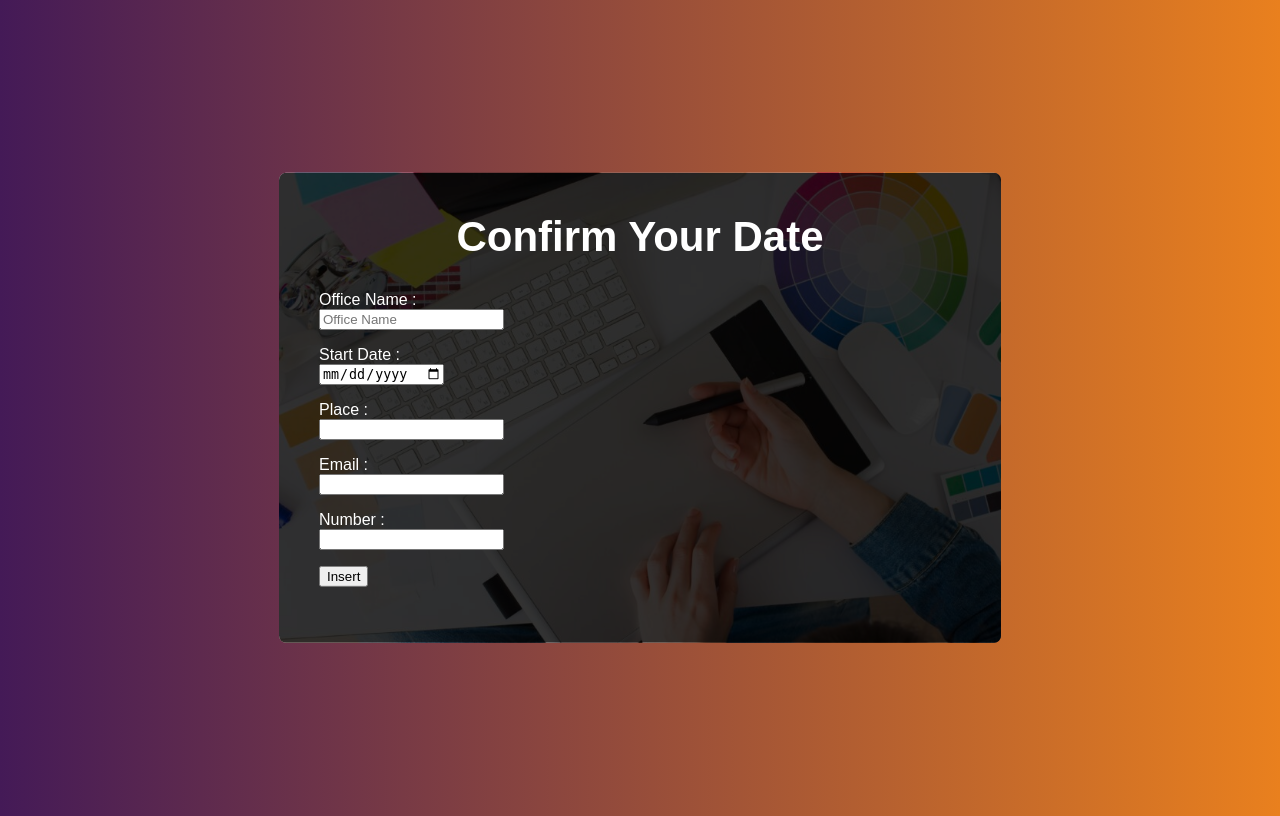
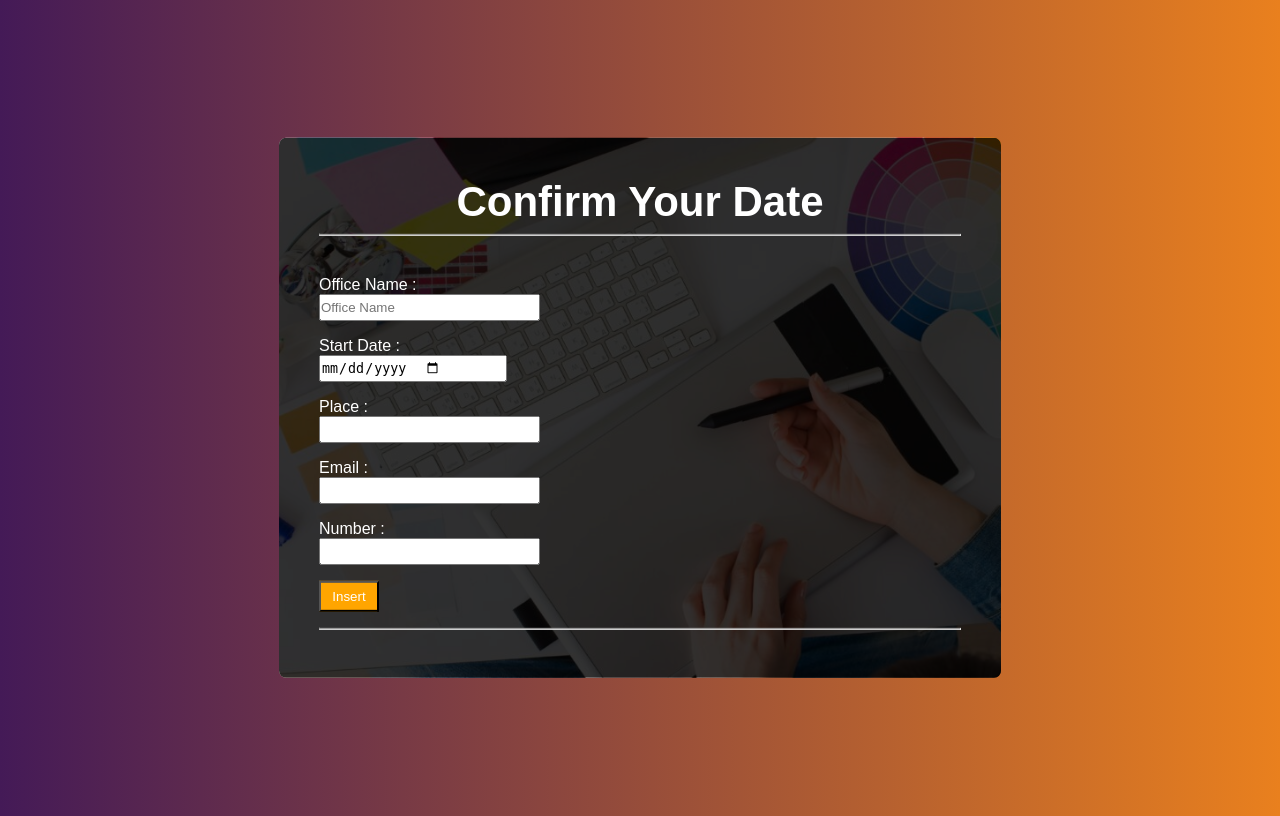
Before and after one commit to talam159/SE_LAB_PROJECT, a PHP site: page /hire.php in a window 1280 px wide. Run offline with PHP 8.4, Linux system fonts and the light colour scheme; some libraries are stand-ins or nearby versions.

Commit message:
Work on hire designer approve

```diff
--- a/hire.php
+++ b/hire.php
@@ -5,7 +5,7 @@
     <meta http-equiv="X-UA-Compatible" content="IE=edge">
     <meta name="viewport" content="width=device-width, initial-scale=1.0">
 
-    <title>Document</title>
+    <title>Create Hire Post</title>
 </head>
 <style>
     .colord{
@@ -60,21 +60,33 @@
     .booking-form .form-header {
         text-align: center;
         position: relative;
-        margin-bottom: 30px;
+        margin-bottom: 40px;
     }
 
     .booking-form .form-header h1 {
         font-weight: 700;
         font-size: 42px;
         margin: 0px;
-        color: #fff
+        color: #fff;
     }
+    .booking-form .box{
+        padding:4px 0px;
+        padding-right:40px;
 
+    }
+    .booking-form .box1{
+        padding: 3px 0px;
+        padding-right:64px;
+    }
+    .booking-form .btn{
+        background: orange;
+        color: white;
+        width: 60px;
+        padding: 6px;
+    }
 
 </style>
 <body>
-
-
 <div id="booking" class="section">
     <div class="section-center">
         <div class="container">
@@ -82,21 +94,23 @@
                 <div class="booking-form">
                     <div class="form-header">
                         <h1>Confirm Your Date</h1>
+                        <hr>
                     </div>
-                    <form method=get action=hireing.php>
+                    <form class=form method=get action=hireing.php>
 
-                       <span class="colord">Office Name :</span>  <br><input type=text name=office_name placeholder= "Office Name"> <br>
+                       <span class="colord">Office Name :</span>  <br><input class=box type=text name=office_name placeholder= "Office Name"> <br>
                         <p>
-                        <span class="colord">Start Date :</span> <br><input type=date name=start_date> <br>
+                        <span class="colord">Start Date :</span> <br><input class=box1 type=date name=start_date> <br>
                         <p>
-                        <span class="colord">Place :</span> <br><input type=text name=place> <br>
+                        <span class="colord">Place :</span> <br><input class=box type=text name=place> <br>
                         <p>
-                        <span class="colord">Email :</span> <br><input type=text name=email> <br>
+                        <span class="colord">Email :</span> <br><input class=box type=text name=email> <br>
                         <p>
-                        <span class="colord">Number :</span> <br><input type=text name=number> <br>
+                        <span class="colord">Number :</span> <br><input class=box type=text name=number> <br>
                         <p>
-                        <input type=submit value=Insert>
+                        <input type=submit class="btn" value=Insert>
                     </form>
+                    <hr>
                 </div>
             </div>
         </div>
--- a/hireReq.php
+++ b/hireReq.php
@@ -8,7 +8,7 @@
 		or die("Can not execute query");
 
 	echo "<table border> \n";
-	echo "<th>office_name</th> <th>start_date</th> <th>place</th> <th>email</th> <th>number</th> <th>Delete</th> <th>Update</th>\n";
+	echo "<th>Office Name</th> <th>Start Date</th> <th>Place</th> <th>Email</th> <th>Number</th> <th>Delete</th> <th>Update</th>\n";
 
 	while( $rows = mysqli_fetch_array( $results ) ) {
 		extract( $rows );
```
Also changed, not shown: hire_update_result.php (added, +38 -0 lines), hire_appoved.php (added).
